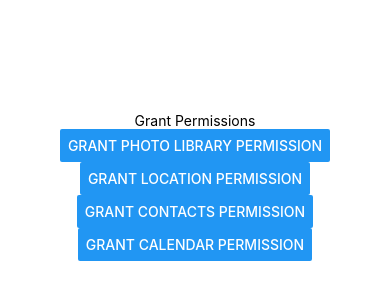
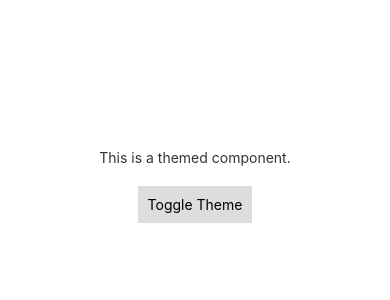
Before and after one commit to Avielstein/JunkDrawer, a React Native app: screen / in a window 390 px wide. Shown: the part 236-536 px from the top of the page. Built offline with nearby package versions, Linux system fonts and the light colour scheme.

Commit message:
Exploring how to make a theme (dark/light mode)

```diff
--- a/App.js
+++ b/App.js
@@ -1,19 +1,26 @@
 import React, { useState } from 'react';
 import { View } from 'react-native';
+
+//custom
 import IconDisplayButton from './components/IconDisplayButton';
 import FeedbackModal from './components/FeedbackModal';
 import DraggableComponent from './components/DraggableComponent';
 import SearchComponent from './components/SearchComponent';
 import PermissionComponent from './components/PermissionRequest';
+import { ThemeProvider, ThemedComponent } from './components/ThemeManager';
+
 
 const App = () => {
   const [modalVisible, setModalVisible] = useState(false);
 
   return (
     <View style={{ flex: 1 }}>
-      <PermissionComponent/>
+      <ThemeProvider>
+        <ThemedComponent />
+      </ThemeProvider>
+      {/** <PermissionComponent/>*/}
       {/** <SearchComponent/> */}
-      {/** <DraggableComponent/> */ }
+      {/** <DraggableComponent/> */}
 
       {/** This is a little feedback component for rating and writen feedback
       <IconDisplayButton onIconPress={() => setModalVisible(true)} />
--- /dev/null
+++ b/components/ThemeManager.js
@@ -0,0 +1,63 @@
+import React, { createContext, useContext, useState } from 'react';
+import { View, Text, TouchableOpacity, StyleSheet } from 'react-native';
+
+// Define the themes
+const themes = {
+  light: {
+    backgroundColor: '#FFFFFF',
+    textColor: '#333333',
+  },
+  dark: {
+    backgroundColor: '#333333',
+    textColor: '#FFFFFF',
+  },
+};
+
+// Create a context for the theme
+const ThemeContext = createContext();
+
+// Create a provider component
+export const ThemeProvider = ({ children }) => {
+  const [theme, setTheme] = useState('light'); // Default theme
+
+  const toggleTheme = () => {
+    setTheme((prevTheme) => (prevTheme === 'light' ? 'dark' : 'light'));
+  };
+
+  return (
+    <ThemeContext.Provider value={{ theme: themes[theme], toggleTheme }}>
+      {children}
+    </ThemeContext.Provider>
+  );
+};
+
+// Use this hook to access the theme in any functional component
+export const useTheme = () => useContext(ThemeContext);
+
+// Example component that uses the theme
+export const ThemedComponent = () => {
+  const { theme, toggleTheme } = useTheme();
+
+  return (
+    <View style={[styles.container, { backgroundColor: theme.backgroundColor }]}>
+      <Text style={{ color: theme.textColor }}>This is a themed component.</Text>
+      <TouchableOpacity onPress={toggleTheme} style={styles.button}>
+        <Text>Toggle Theme</Text>
+      </TouchableOpacity>
+    </View>
+  );
+};
+
+// Styles
+const styles = StyleSheet.create({
+  container: {
+    flex: 1,
+    alignItems: 'center',
+    justifyContent: 'center',
+  },
+  button: {
+    marginTop: 20,
+    backgroundColor: '#DDDDDD',
+    padding: 10,
+  },
+});
```
